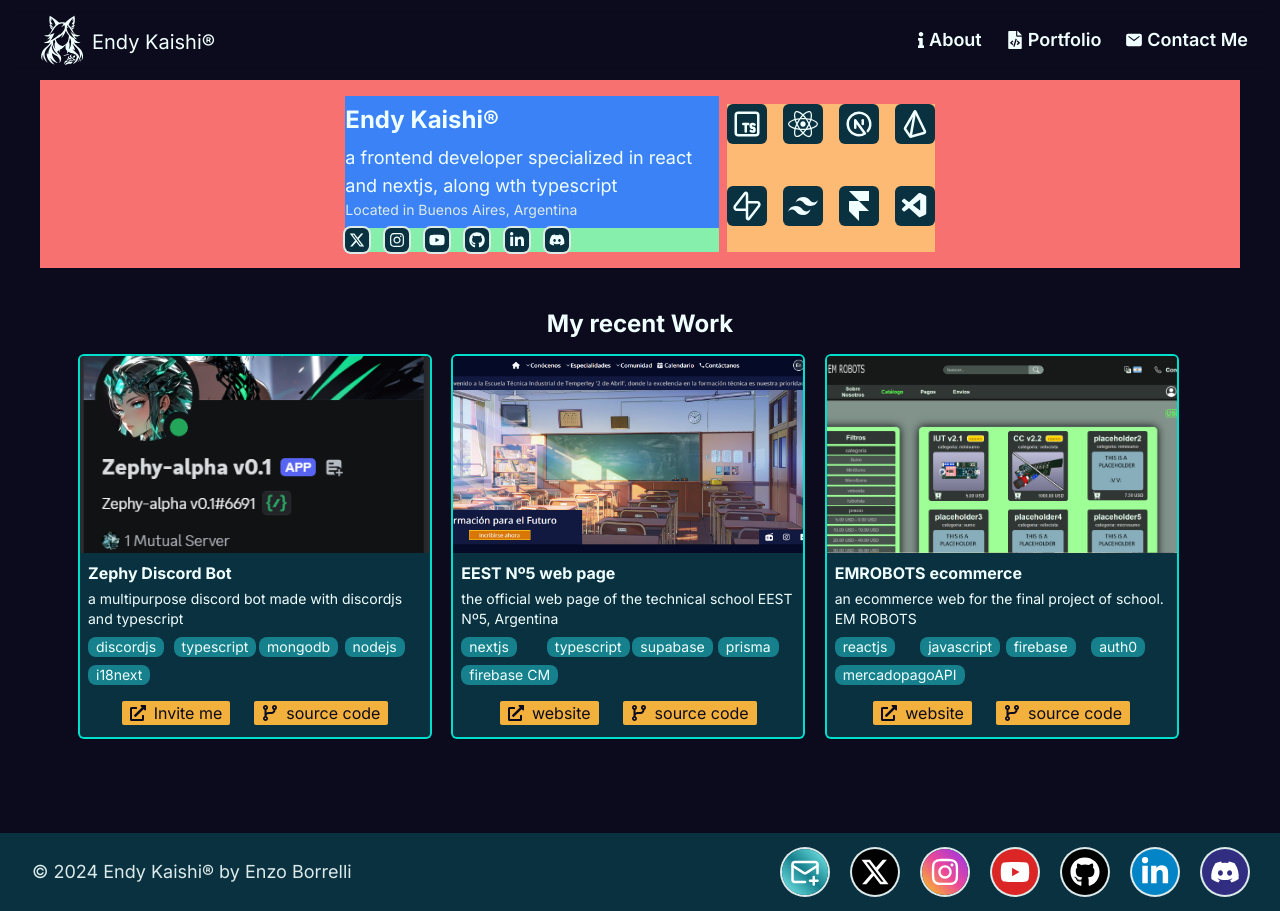
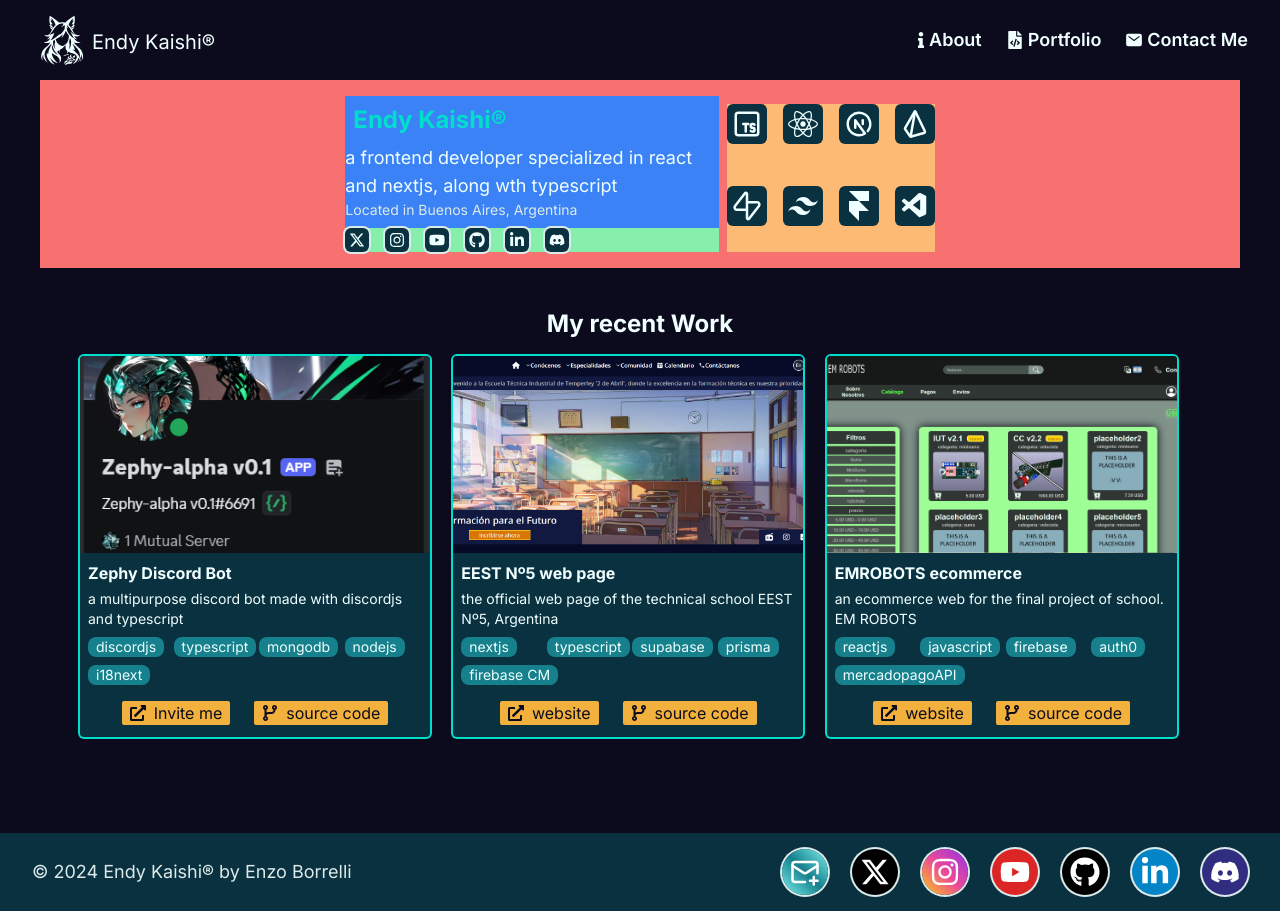
Before and after one commit to EnzoBorrelli/EndyKaishi, a Next.js app: page / in a window 1280 px wide. Built offline with nearby package versions, Linux system fonts and the light colour scheme.

Commit message:
added animations

```diff
--- a/components/home/animatedText.tsx
+++ b/components/home/animatedText.tsx
@@ -1,38 +1,79 @@
 "use client";
-import { motion } from "framer-motion";
-import React from "react";
+import { motion, useAnimationControls } from "framer-motion";
+import React, { useEffect } from "react";
 
 const variants = {
   hidden: {
     opacity: 0,
-    staggerChildren: 0.2, // Stagger animation in reverse when closing
-    staggerDirection: -1,
+    y: 10,
+    transition: { delay: 2 },
   },
   visible: {
     opacity: 1,
-    transition: {
-      type: "spring",
-      duration: 0.2,
-      staggerChildren: 0.2, // Automatically stagger each child (li)
-      when: "beforeChildren",
-      repeat: Infinity,
-    },
+    y: 0,
   },
 };
 
-export default function AnimatedText({ text }: { text: string }) {
+const texts = ["Endy Kaishi®", "by Enzo G. Borrelli"];
+
+export default function AnimatedText() {
+  const primaryControls = useAnimationControls();
+  const secondaryControls = useAnimationControls();
+
+  useEffect(() => {
+    async function animateText() {
+      while (true) {
+        // Animate primary text to visible
+        await primaryControls.start("visible");
+        // Hold it for a moment, then hide
+        await primaryControls.start("hidden");
+
+        // Animate secondary text to visible
+        await secondaryControls.start("visible");
+        // Hold it, then hide
+        await secondaryControls.start("hidden");
+      }
+    }
+
+    animateText();
+  }, [primaryControls, secondaryControls]);
+
   return (
-    <div>
-      <h2 className="sr-only">{text}</h2>{" "}
+    <div className="relative w-full h-12 px-2">
+      <h2 className="sr-only">{texts[0] + " " + texts[1]}</h2>
       <motion.h2
         initial="hidden"
-        animate="visible"
-        className="my-2 text-2xl font-bold"
+        animate={primaryControls}
+        variants={{
+          visible: { transition: { staggerChildren: 0.3 } },
+          hidden: {},
+        }}
+        className="my-2 text-2xl font-bold absolute"
         aria-hidden
       >
-        {text.split("").map((char, index) => (
-          <motion.span variants={variants} key={index}>
-            {char}
+        {texts[0].split("").map((char, index) => (
+          <motion.span
+            className="inline-block text-brand-200"
+            variants={variants}
+            key={index}
+          >
+            {char === " " ? "\u00A0" : char}
+          </motion.span>
+        ))}
+      </motion.h2>
+      <motion.h2
+        initial="hidden"
+        animate={secondaryControls}
+        variants={{
+          visible: { transition: { staggerChildren: 0.2 } },
+          hidden: {},
+        }}
+        className="my-2 text-2xl font-bold absolute"
+        aria-hidden
+      >
+        {texts[1].split("").map((char, index) => (
+          <motion.span className="inline-block" variants={variants} key={index}>
+            {char === " " ? "\u00A0" : char}
           </motion.span>
         ))}
       </motion.h2>
```
